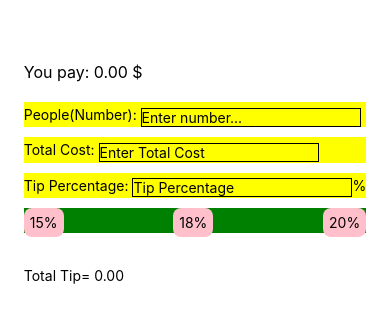
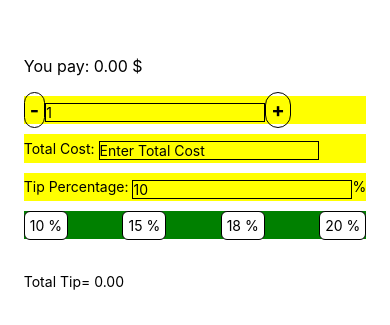
Before and after one commit to LiJieSu0/Tip-Calculator, a React Native app: screen / in a window 390 px wide. Shown: the part 249-574 px from the top of the page. Built offline with nearby package versions, Linux system fonts and the light colour scheme.

Commit message:
button function added

```diff
--- a/components/Calculator.js
+++ b/components/Calculator.js
@@ -1,30 +1,25 @@
 import React,{useState,useContext,createContext} from 'react';
 import { StyleSheet, Text, View, TextInput,Pressable} from 'react-native';
-import CalculatorBtn from './CalculatorBtn';
-import { myData } from '../GlobalContext';
 import { globalStyles } from '../GlobalStyle';
+
+import PercentageBtn from './PercentageBtn';
+import PeopleComponent from './PeopleComponent';
 
 export default function Calculator(){
 
-    const [total, setTotal]=useState(0);
-    const [splitPeople,setSplitPeople]=useState(1);
-    const [tipPercent,setTipPercent]=useState(0);
-    const preDefinedPercentage=[15,18,20];
-    // const tmp=useContext(myData);
+    const [bill, setBill]=useState(0);
+    const [people,setPeople]=useState(1);
+    const [percentage,setPercentage]=useState(10);
+    const [selectedIdx,setSelectedIdx]=useState(-1);
+    const percentageArr=[10,15,18,20];
+
+
 
     return(
         <View>
-                <Text style={globalStyles.font}>You pay: { (total*(1+tipPercent/100)/splitPeople).toFixed(2)} ${"\n\n"}</Text>
-                <View style={globalStyles.inputLabelContainer}>
-                    <Text>People(Number): </Text>
-                    <TextInput
-                        style={globalStyles.input}
-                        placeholder='Enter number...'
-                        onChangeText={(val)=>{
-                        setSplitPeople(val);
-                        }}
-                        />
-                </View>
+                <Text style={globalStyles.font}>You pay: { (bill*(1+percentage/100)/people).toFixed(2)} ${"\n\n"}</Text>
+
+                <PeopleComponent people={people} setPeople={setPeople}/>
 
                 <View style={globalStyles.inputLabelContainer}>
                     <Text>Total Cost: </Text>
@@ -32,7 +27,7 @@ export default function Calculator(){
                         style={globalStyles.input}
                         placeholder='Enter Total Cost'
                         onChangeText={(val)=>{
-                            setTotal(val);
+                            setBill(val);
                         }}
                     />
                 </View>
@@ -41,26 +36,31 @@ export default function Calculator(){
                     <Text>Tip Percentage: </Text>
                         <TextInput
                         style={globalStyles.input}
-                        placeholder='Tip Percentage'
-                        onChangeText={(val)=>setTipPercent(val)}
+                        placeholder='10'
+                        onChangeText={(val)=>{
+                            setPercentage(val)
+                        }}
                         />
                     <Text>%</Text>
                 </View>
 
                 <View style={globalStyles.btnContainer}>
-                {
-                    preDefinedPercentage.map((percentage)=>{
-                        return(
-                            <View key={percentage}>
-                                <CalculatorBtn percent={percentage}/>
-                            </View>
-                        )
-                    })
-                }
+                    {percentageArr.map((percent,idx)=>{
+                            return(
+                                    <PercentageBtn
+                                        key={idx}
+                                        percentage={percent}
+                                        idx={idx}
+                                        selectedIdx={selectedIdx}
+                                        setSelectedIdx={setSelectedIdx}
+                                        setPercentage={setPercentage}
+                                    />
+                            )
+                    })}
                 </View>
 
                 <Text>{"\n\n"}</Text>
-                <Text>Total Tip= {(total*tipPercent/100).toFixed(2)}</Text>
+                <Text>Total Tip= {(bill*percentage/100).toFixed(2)}</Text>
 
 
             </View>
--- a/components/CalculatorBtn.js
+++ /dev/null
@@ -1,22 +0,0 @@
-import React,{useContext, useState} from 'react';
-import { StyleSheet, Text, View, TextInput,Pressable} from 'react-native';
-import { globalStyles } from '../GlobalStyle';
-
-export default function CalculatorBtn(props){
-    const {percent,v}=props;
-    return(
-            <View>
-                <Pressable
-                    style={({pressed}) => [
-                        {
-                        backgroundColor: pressed ? 'rgb(210, 230, 255)' : 'pink',
-                        },
-                        globalStyles.wrapperCustom,
-                    ]}
-                >
-                {({pressed}) => (
-                <Text>{pressed ? "pressed" : percent +'%'}</Text>
-                )}
-                </Pressable>
-            </View>
-);}
--- /dev/null
+++ b/components/PeopleComponent.js
@@ -0,0 +1,48 @@
+import React,{useState,useContext,createContext} from 'react';
+import { StyleSheet, Text, View, TextInput,TouchableOpacity} from 'react-native';
+import { globalStyles } from '../GlobalStyle';
+
+export default function PeopleComponent(props){
+    const {setPeople,people}=props;
+
+    return(
+        <View style={globalStyles.inputLabelContainer}>
+
+            <TouchableOpacity style={myStyle.btn} onPress={()=>{
+                if(people==1)
+                    return;
+                setPeople(people-1);
+            }}>
+                <Text style={myStyle.btnTxt}>-</Text>
+            </TouchableOpacity>
+
+                <TextInput
+                    style={globalStyles.input}
+                    placeholder='Enter number...'
+                    onChangeText={(val)=>{
+                    setPeople(val);
+                    }}
+                    value={people}
+
+                />
+            <TouchableOpacity style={myStyle.btn} onPress={()=>{
+                setPeople(people+1);
+            }}>
+                <Text style={myStyle.btnTxt}>+</Text>
+            </TouchableOpacity>
+        </View>
+    );
+}
+
+const myStyle=StyleSheet.create({
+    btn:{
+        borderWidth:1,
+        borderColor:'black',
+        borderRadius:20
+    },
+    btnTxt:{
+        fontSize:20,
+        padding:5,
+        fontWeight:'bold'
+    }
+})
--- /dev/null
+++ b/components/PercentageBtn.js
@@ -0,0 +1,57 @@
+import React,{useContext, useState} from 'react';
+import { StyleSheet, Text, View, TextInput,Pressable, TouchableOpacity} from 'react-native';
+import { globalStyles } from '../GlobalStyle';
+
+export default function PercentageBtn(props){
+    const {percentage,idx,selectedIdx,setSelectedIdx,setPercentage}=props;
+    return(
+            <View>
+                {/* <Pressable
+                    style={({pressed}) => [
+                        {
+                        backgroundColor: pressed ? 'rgb(210, 230, 255)' : 'pink',
+                        },
+                        globalStyles.wrapperCustom,
+                    ]}
+                >
+                {({pressed}) => (
+                <Text>{pressed ? "pressed" : percent +'%'}</Text>
+                )}
+                </Pressable> */}
+
+                <TouchableOpacity
+                    style={[styles.button,selectedIdx==idx?styles.selected:'']}
+                    onPress={()=>{
+                        if(selectedIdx==idx){
+                            setSelectedIdx(-1);
+                            setPercentage(0);
+                            return;
+                        }
+                        setSelectedIdx(idx);
+                        setPercentage(percentage);
+                    }}
+                >
+                    <Text>{percentage} %</Text>
+                </TouchableOpacity>
+            </View>
+);}
+
+const styles = StyleSheet.create({
+    container: {
+      flex: 1,
+      justifyContent: 'center',
+      paddingHorizontal: 10,
+    },
+    button: {
+      alignItems: 'center',
+      backgroundColor: '#fff',
+      padding: 5,
+      borderColor:'black',
+      borderWidth:1,
+      borderRadius:6,
+    },
+    selected:{
+        backgroundColor:'pink',
+    }
+
+  });
```
Also changed, not shown: components/tmp.js (deleted, +0 -8 lines).
